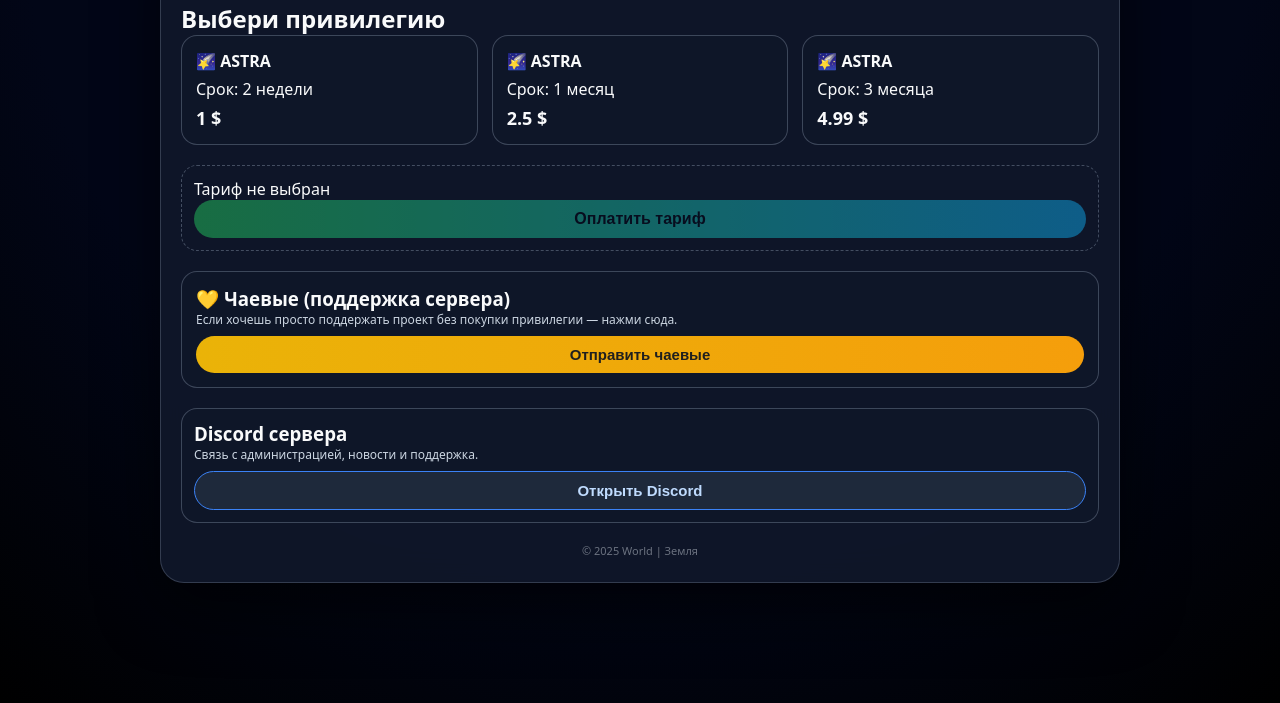
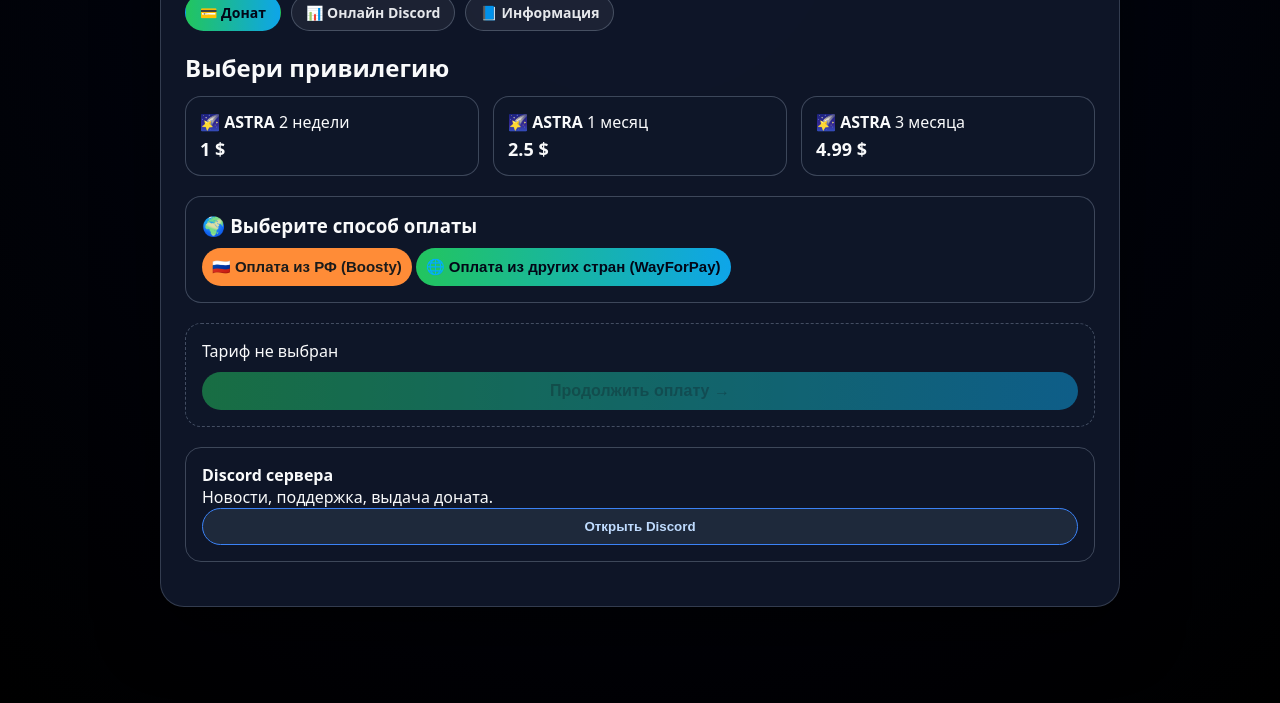
Before and after one commit to Krendel0/donate-site, a plain HTML site: page index.html in a window 1280 px wide. Shown: the part 97-800 px from the top of the page. Drawn offline with Linux system fonts and the light colour scheme.

Commit message:
Add files via upload

```diff
--- a/index.html
+++ b/index.html
@@ -4,12 +4,12 @@
   <meta charset="UTF-8" />
   <title>World | Земля — Донат</title>
   <meta name="viewport" content="width=device-width, initial-scale=1.0" />
-  <meta name="description" content="Донат на сервер World | Земля. Поддержка Visa / Mastercard через WayForPay.">
+  <meta name="description" content="Донат на сервер World | Земля. Поддержка Visa/Mastercard, WayForPay, Boosty.">
   <style>
     * { box-sizing: border-box; margin: 0; padding: 0; }
     body {
-      font-family: system-ui, -apple-system, BlinkMacSystemFont, "Segoe UI", sans-serif;
-      background: radial-gradient(circle at top, #020617 0, #020617 45%, #020617 60%, #000);
+      font-family: system-ui, sans-serif;
+      background: radial-gradient(circle at top, #020617, #000);
       color: #f9fafb;
       min-height: 100vh;
       display: flex;
@@ -20,23 +20,50 @@
     .card {
       background: rgba(15,23,42,0.95);
       border-radius: 24px;
-      padding: 24px 20px;
-      box-shadow: 0 24px 60px rgba(0,0,0,0.6);
+      padding: 24px;
       border: 1px solid rgba(148,163,184,0.28);
+      box-shadow: 0 24px 60px rgba(0,0,0,0.55);
       backdrop-filter: blur(18px);
     }
-
-    header { margin-bottom: 18px; }
     .logo {
       font-size: 26px;
       font-weight: 800;
-      text-transform: uppercase;
       background: linear-gradient(90deg, #22c55e, #0ea5e9);
       -webkit-background-clip: text;
       color: transparent;
+      margin-bottom: 10px;
     }
 
-    /* Тарифы */
+    /* NAVIGATION */
+    .nav {
+      display: flex;
+      gap: 10px;
+      margin-bottom: 20px;
+      flex-wrap: wrap;
+    }
+    .nav-btn {
+      padding: 8px 14px;
+      border-radius: 999px;
+      background: rgba(255,255,255,0.06);
+      color: #e5e7eb;
+      border: 1px solid rgba(148,163,184,0.35);
+      text-decoration: none;
+      font-size: 14px;
+      font-weight: 600;
+      transition: 0.15s;
+    }
+    .nav-btn:hover {
+      background: rgba(255,255,255,0.16);
+      transform: translateY(-1px);
+    }
+    .nav-btn.active {
+      background: linear-gradient(90deg, #22c55e, #0ea5e9);
+      color: #020617;
+      border-color: transparent;
+    }
+
+    /* TIERS */
+    h2 { margin-bottom: 12px; }
     .tiers {
       display: grid;
       grid-template-columns: repeat(auto-fit, minmax(220px, 1fr));
@@ -44,91 +71,129 @@
       margin-bottom: 20px;
     }
     .tier {
+      padding: 14px;
       border-radius: 16px;
-      padding: 14px;
       border: 1px solid rgba(148,163,184,0.35);
       background: rgba(15,23,42,0.9);
-      display: flex;
-      flex-direction: column;
-      gap: 6px;
       cursor: pointer;
-      transition: 0.15s ease;
+      transition: 0.15s;
     }
     .tier:hover { border-color: #22c55e; }
     .tier.selected {
       border-color: #22c55e;
       box-shadow: 0 0 0 2px rgba(34,197,94,0.4);
     }
-    .tier-price { font-size: 18px; font-weight: 700; }
+    .tier-price { font-size: 18px; font-weight: 700; margin-top: 4px; }
 
-    /* Оплата */
+    /* PAYMENT BOX */
     .pay-box {
+      padding: 16px;
       border-radius: 16px;
+      background: rgba(15,23,42,0.85);
       border: 1px dashed rgba(148,163,184,0.4);
-      padding: 12px;
       margin-bottom: 20px;
     }
     .pay-btn {
+      margin-top: 10px;
       width: 100%;
       padding: 10px;
+      border-radius: 999px;
+      background: linear-gradient(90deg,#22c55e,#0ea5e9);
+      border: none;
       font-size: 16px;
       font-weight: 700;
+      cursor: pointer;
+    }
+    .pay-btn:disabled { opacity: .5; cursor: not-allowed; }
+
+    /* BOOSTY / WFP BUTTONS */
+    .pay-methods {
+      padding: 16px;
+      border-radius: 16px;
+      border: 1px solid rgba(148,163,184,0.35);
+      background: rgba(15,23,42,0.85);
+      margin-bottom: 20px;
+    }
+    .boosty-btn {
+      padding: 10px;
+      border-radius: 999px;
+      font-size: 15px;
+      font-weight: 700;
+      cursor: pointer;
       border: none;
+      background:#ff8c37;
+      color:#1b1b1b;
+    }
+    .otherpay-btn {
+      padding: 10px;
       border-radius: 999px;
-      cursor: pointer;
-      background: linear-gradient(90deg, #22c55e, #0ea5e9);
-      color: #020617;
-    }
-    .pay-btn:disabled {
-      opacity: .5;
-      cursor: not-allowed;
+      font-size: 15px;
+      font-weight: 700;
+      cursor:pointer;
+      background: linear-gradient(90deg,#22c55e,#0ea5e9);
+      border:none;
+      color:#020617;
     }
 
-    /* Чаевые */
-    .tips {
+    /* DISCORD BUTTON */
+    .discord-card {
+      border: 1px solid rgba(148,163,184,0.35);
+      padding: 16px;
       border-radius: 16px;
-      background: rgba(15,23,42,0.9);
-      border: 1px solid rgba(148,163,184,0.35);
-      padding: 14px;
-      margin-bottom: 20px;
-    }
-    .tips button {
-      width: 100%;
-      padding: 10px;
-      font-size: 15px;
-      border-radius: 999px;
-      border: none;
-      font-weight: 700;
-      cursor: pointer;
-      background: linear-gradient(90deg, #eab308, #f59e0b);
-      color: #1f1f1f;
-    }
-
-    /* Discord */
-    .discord-card {
-      border-radius: 16px;
-      padding: 12px;
-      background: rgba(15,23,42,0.9);
-      border: 1px solid rgba(148,163,184,0.35);
       margin-bottom: 20px;
     }
     .discord-btn {
-      margin-top: 8px;
+      padding: 10px;
+      border-radius: 999px;
+      background: #1e293b;
+      border: 1px solid #3b82f6;
+      color: #bfdbfe;
       width: 100%;
-      padding: 10px;
-      font-size: 15px;
-      font-weight: 700;
+      cursor: pointer;
+      font-weight: 600;
+    }
+
+    /* MODAL */
+    .modal-backdrop {
+      position: fixed;
+      inset: 0;
+      background: rgba(0,0,0,0.65);
+      display:none;
+      justify-content:center;
+      align-items:center;
+      z-index:999;
+    }
+    .modal {
+      width: 90%;
+      max-width: 360px;
+      padding: 20px;
+      background:#0f172a;
+      border-radius: 16px;
+      border: 1px solid rgba(148,163,184,0.4);
+    }
+    .modal input {
+      width: 100%;
+      padding: 8px;
+      border-radius: 8px;
+      background: #020617;
+      border: 1px solid rgba(148,163,184,0.5);
+      color: white;
+      margin-bottom:10px;
+    }
+    .modal button {
+      padding: 8px 14px;
       border-radius: 999px;
-      border: 1px solid #3b82f6;
-      background: #1e293b;
-      color: #bfdbfe;
-      cursor: pointer;
+      border: none;
+      font-weight: 600;
+      cursor:pointer;
     }
-    .footer {
-      font-size: 11px;
-      color: #6b7280;
-      text-align: center;
-      margin-top: 10px;
+    .modal-confirm {
+      background: linear-gradient(90deg,#22c55e,#0ea5e9);
+    }
+    .modal-cancel {
+      background:#1e293b;
+      border:1px solid rgba(148,163,184,0.4);
+      color:#e5e7eb;
     }
   </style>
 </head>
@@ -137,113 +202,122 @@
   <div class="wrapper">
     <div class="card">
 
-      <header>
       <div class="logo">World | Земля — Донат</div>
-      </header>
+
+      <!-- NAVIGATION -->
+      <nav class="nav">
+        <a href="index.html" class="nav-btn active">💳 Донат</a>
+        <a href="online.html" class="nav-btn">📊 Онлайн Discord</a>
+        <a href="online.html" class="nav-btn">📘 Информация</a>
+      </nav>
 
       <h2>Выбери привилегию</h2>
 
-      <section class="tiers">
-        <article class="tier" data-plan="astra_2w" data-label="ASTRA • 2 недели (1$)">
-          <b>🌠 ASTRA</b>
-          <span>Срок: 2 недели</span>
-          <div class="tier-price">1 $</div>
-        </article>
+      <!-- TARIFFS -->
+      <div class="tiers">
+        <div class="tier" data-plan="astra_2w"><b>🌠 ASTRA</b> <span>2 недели</span><div class="tier-price">1 $</div></div>
+        <div class="tier" data-plan="astra_1m"><b>🌠 ASTRA</b> <span>1 месяц</span><div class="tier-price">2.5 $</div></div>
+        <div class="tier" data-plan="astra_3m"><b>🌠 ASTRA</b> <span>3 месяца</span><div class="tier-price">4.99 $</div></div>
+      </div>
 
-        <article class="tier" data-plan="astra_1m" data-label="ASTRA • 1 месяц (2.5$)">
-          <b>🌠 ASTRA</b>
-          <span>Срок: 1 месяц</span>
-          <div class="tier-price">2.5 $</div>
-        </article>
+      <!-- PAYMENT METHODS -->
+      <div class="pay-methods">
+        <h3 style="margin-bottom:10px;">🌍 Выберите способ оплаты</h3>
 
-        <article class="tier" data-plan="astra_3m" data-label="ASTRA • 3 месяца (4.99$)">
-          <b>🌠 ASTRA</b>
-          <span>Срок: 3 месяца</span>
-          <div class="tier-price">4.99 $</div>
-        </article>
-      </section>
+        <button class="boosty-btn" onclick="window.open('https://boosty.to/world_zemlya','_blank')">
+          🇷🇺 Оплата из РФ (Boosty)
+        </button>
 
-      <!-- Оплата выбранного тарифа -->
+        <button class="otherpay-btn" id="otherCountriesBtn">
+          🌐 Оплата из других стран (WayForPay)
+        </button>
+      </div>
+
+      <!-- PAY BOX -->
       <div class="pay-box">
         <div id="selectedPlanText">Тариф не выбран</div>
-        <button id="globalPayBtn" class="pay-btn" disabled>Оплатить тариф</button>
+        <button class="pay-btn" id="globalPayBtn" disabled>Продолжить оплату →</button>
       </div>
 
-      <!-- Чаевые -->
-      <div class="tips">
-        <h3>💛 Чаевые (поддержка сервера)</h3>
-        <p style="font-size:12px; color:#cbd5e1; margin-bottom:8px;">
-          Если хочешь просто поддержать проект без покупки привилегии — нажми сюда.
-        </p>
-        <button id="tipsBtn">Отправить чаевые</button>
-      </div>
-
-      <!-- Discord -->
+      <!-- DISCORD -->
       <div class="discord-card">
-        <h3>Discord сервера</h3>
-        <p style="font-size:12px; color:#cbd5e1;">Связь с администрацией, новости и поддержка.</p>
-        <button class="discord-btn" id="discordButton">Открыть Discord</button>
-      </div>
-
-      <div class="footer">
-        © <span id="year"></span> World | Земля
+        <b>Discord сервера</b>
+        <p>Новости, поддержка, выдача доната.</p>
+        <button class="discord-btn" onclick="window.open('https://discord.gg/nGFRSTAghv','_blank')">Открыть Discord</button>
       </div>
 
     </div>
   </div>
 
+  <!-- MODAL -->
+  <div class="modal-backdrop" id="modalBackdrop">
+    <div class="modal">
+      <h3 style="margin-bottom:10px;">Введите данные</h3>
+
+      <input id="nickname" placeholder="Ваш ник (@username)">
+      <input id="email" placeholder="Ваш email">
+
+      <div style="color:#f87171;font-size:12px;margin-bottom:8px;" id="modalError"></div>
+
+      <div style="display:flex;gap:8px;justify-content:flex-end;">
+        <button class="modal-cancel" id="cancelBtn">Отмена</button>
+        <button class="modal-confirm" id="confirmBtn">Продолжить</button>
+      </div>
+    </div>
+  </div>
+
 <script>
-    /* --- ТВОИ ССЫЛКИ WayForPay --- */
+  /* PAYMENT LINKS */
   const paymentLinks = {
     astra_2w: "https://secure.wayforpay.com/button/baf903a6001fe",
     astra_1m: "https://secure.wayforpay.com/button/bd7e5252208be",
     astra_3m: "https://secure.wayforpay.com/button/bf244eea2c408"
   };
 
-    /* --- Чаевые (добавь свою ссылку!) --- */
-    const tipsLink = "ЗДЕСЬ_БУДЕТ_ССЫЛКА_НА_ЧАЕВЫЕ";
+  let selected = null;
 
-    /* --- Discord --- */
-    const discordLink = "https://discord.gg/nGFRSTAghv";
+  // SELECT TIER
+  const cards = document.querySelectorAll(".tier");
+  const payBtn = document.getElementById("globalPayBtn");
+  const selectedText = document.getElementById("selectedPlanText");
 
-    /* Логика выбора тарифа */
-    let selectedPlan = null;
-
-    const tierCards = document.querySelectorAll(".tier");
-    const selectedPlanText = document.getElementById("selectedPlanText");
-    const globalPayBtn = document.getElementById("globalPayBtn");
-
-    tierCards.forEach(card => {
-      card.addEventListener("click", () => {
-        tierCards.forEach(c => c.classList.remove("selected"));
-        card.classList.add("selected");
-
-        selectedPlan = card.dataset.plan;
-        selectedPlanText.textContent = "Выбрано: " + card.dataset.label;
-        globalPayBtn.disabled = false;
-      });
+  cards.forEach(c => {
+    c.onclick = () => {
+      cards.forEach(x => x.classList.remove("selected"));
+      c.classList.add("selected");
+      selected = c.dataset.plan;
+      selectedText.textContent = "Выбрано: " + selected;
+      payBtn.disabled = false;
+    };
   });
 
-    globalPayBtn.addEventListener("click", () => {
-      if (!selectedPlan) return;
-      window.location.href = paymentLinks[selectedPlan];
-    });
+  /* PAY METHOD: OTHER COUNTRIES */
+  document.getElementById("otherCountriesBtn").onclick = () => {
+    window.scrollTo({ top: document.querySelector(".pay-box").offsetTop - 20, behavior: "smooth" });
+  };
 
-    /* Чаевые */
-    document.getElementById("tipsBtn").onclick = () => {
-      if (tipsLink.includes("ЗДЕСЬ")) {
-        alert("Ссылка для чаевых ещё не настроена!");
+  /* MODAL */
+  const modal = document.getElementById("modalBackdrop");
+  const confirmBtn = document.getElementById("confirmBtn");
+  const cancelBtn = document.getElementById("cancelBtn");
+  const err = document.getElementById("modalError");
+
+  payBtn.onclick = () => { modal.style.display = "flex"; };
+
+  cancelBtn.onclick = () => { modal.style.display = "none"; };
+
+  confirmBtn.onclick = () => {
+    const nick = nickname.value.trim();
+    const email = document.getElementById("email").value.trim();
+
+    if (!nick || !email) {
+      err.textContent = "Заполните оба поля!";
       return;
     }
-      window.location.href = tipsLink;
+
+    window.location.href =
+      paymentLinks[selected] + `?nickname=${encodeURIComponent(nick)}&email=${encodeURIComponent(email)}`;
   };
-
-    /* Discord */
-    document.getElementById("discordButton").onclick = () => {
-      window.open(discordLink, "_blank");
-    };
-
-    document.getElementById("year").textContent = new Date().getFullYear();
 </script>
 
 </body>
```
Lines whose indentation alone changed are shown as unchanged.
